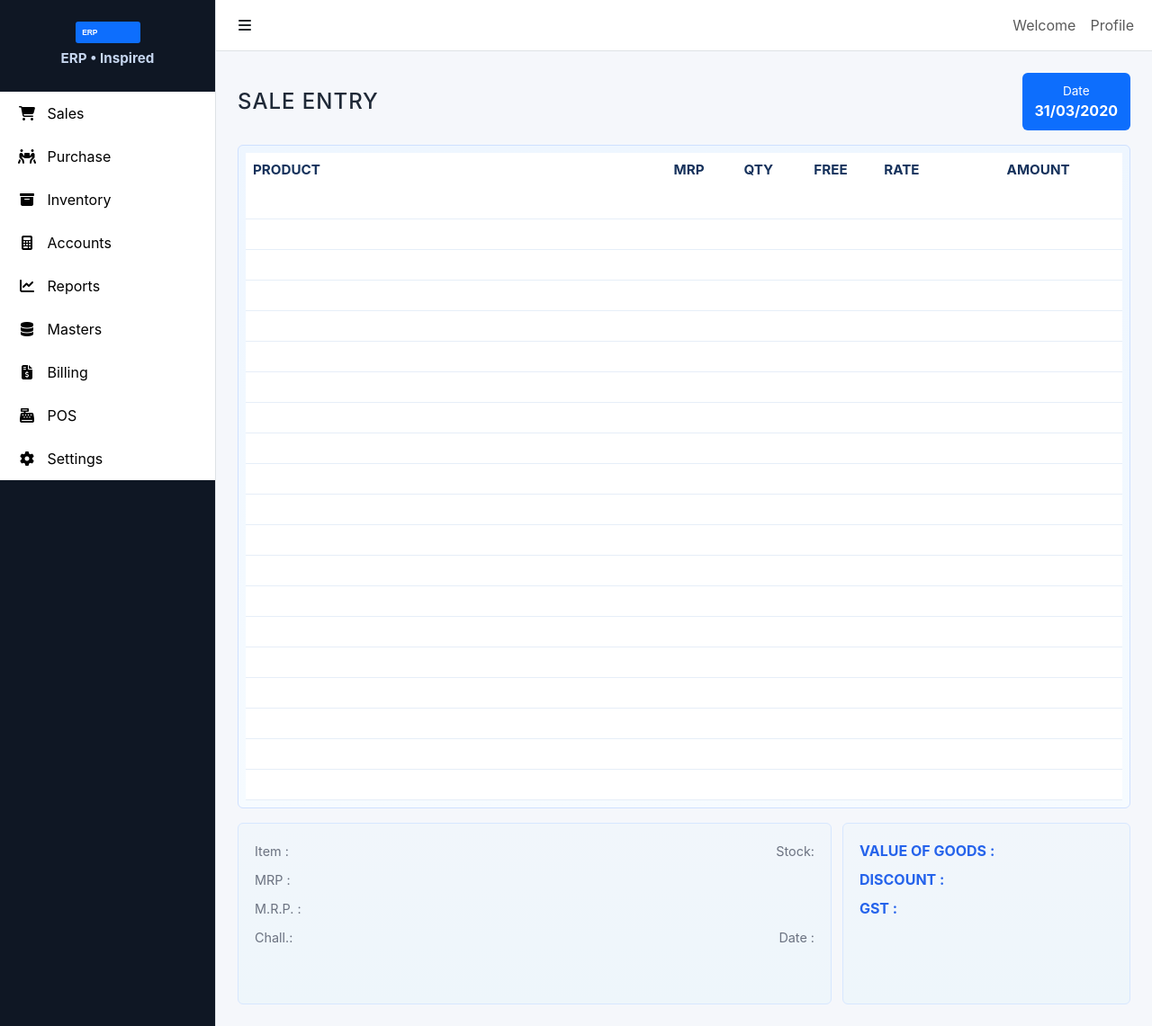
After one commit to Shivam-solutions/startup, a Django app: page /sales-entry/ in a window 1280 px wide. The commit adds this page. Shown: the whole page at 90% size. Run offline with Django 4.2, Linux system fonts and the light colour scheme; lists and menus that the app fills with data are empty.

Commit message:
added sales entry template

```diff
--- a/dashboard/templates/dashboard/base.html
+++ b/dashboard/templates/dashboard/base.html
@@ -17,11 +17,18 @@
           <img src="{% static 'dashboard/images/logo.svg' %}" alt="logo" class="logo">
           <div class="brand-text">ERP • Inspired</div>
         </div>
+
         <div class="list-group list-group-flush">
           {% for item in menu %}
-            <a href="#" class="list-group-item list-group-item-action sidebar-item">
-              <i class="fa {{ item.icon }} me-2"></i> {{ item.name }}
-            </a>
+            {% if item.name == 'Sales' %}
+              <a href="{% url 'sales_entry' %}" class="list-group-item list-group-item-action sidebar-item">
+                <i class="fa {{ item.icon }} me-2"></i> {{ item.name }}
+              </a>
+            {% else %}
+              <a href="#" class="list-group-item list-group-item-action sidebar-item">
+                <i class="fa {{ item.icon }} me-2"></i> {{ item.name }}
+              </a>
+            {% endif %}
           {% endfor %}
         </div>
       </div>
@@ -29,22 +36,20 @@
 
       <!-- Page content -->
       <div id="page-content-wrapper" class="w-100">
+
         <nav class="navbar navbar-expand-lg navbar-light border-bottom">
           <div class="container-fluid">
-            <button class="btn btn-sm btn-outline-secondary" id="sidebarToggle"><i class="fa fa-bars"></i></button>
+            <button class="btn" id="menu-toggle"><i class="fa fa-bars"></i></button>
 
-            <form class="d-none d-md-flex ms-3" role="search">
-              <input class="form-control form-control-sm" type="search" placeholder="Search (invoices, items, parties)" aria-label="Search">
-            </form>
-
-            <div class="ms-auto d-flex align-items-center">
-              <div class="me-3 text-end d-none d-md-block">
-                <div style="font-size:0.9rem">Welcome, Admin</div>
-                <div style="font-size:0.75rem;color:#666">Last login: --</div>
-              </div>
-              <div class="avatar">
-                <i class="fa fa-user-circle fa-2x"></i>
-              </div>
+            <div class="collapse navbar-collapse" id="navbarSupportedContent">
+              <ul class="navbar-nav ms-auto mt-2 mt-lg-0">
+                <li class="nav-item">
+                  <a class="nav-link" href="#">Welcome</a>
+                </li>
+                <li class="nav-item">
+                  <a class="nav-link" href="#">Profile</a>
+                </li>
+              </ul>
             </div>
           </div>
         </nav>
--- /dev/null
+++ b/dashboard/templates/dashboard/sales_entry.html
@@ -0,0 +1,85 @@
+{% extends 'dashboard/base.html' %}
+{% block content %}
+<style>
+/* Page-local styles for Sales Entry */
+.sale-entry .sale-header h4{letter-spacing:1px;color:#1f2937}
+.sale-entry .date-box{background:#0d6efd;border-radius:6px;padding:10px 14px;color:white;text-align:center}
+.sale-table { background: linear-gradient(#eef6ff,#f6fbff); border:1px solid #cfe0ff; border-radius:6px; padding:0; }
+.sale-table table thead th{font-weight:700; font-size:0.95rem; color:#16325c; border-bottom:1px solid rgba(0,0,0,0); text-align:left}
+.sale-table table tbody td{ border-bottom:1px solid #e6eef8; height:34px; vertical-align:middle; padding:0.5rem; }
+.sale-bottom { margin-top:16px; display:flex; gap:12px; }
+.sale-left, .sale-right { background:linear-gradient(#f1f6fb,#eef6fb); border:1px solid #d7e7ff; border-radius:6px; padding:18px; }
+.sale-left{ flex:1; min-height:180px; }
+.sale-right{ width:320px; }
+.sale-left .field { margin-bottom:10px; color:#2563eb; }
+.sale-right .label { color:#2563eb; font-weight:700; }
+.sale-right .value { float:right; font-weight:700; }
+.small-muted { color:#6b7280; font-size:0.9rem }
+</style>
+
+<div class="sale-entry">
+  <div class="sale-header d-flex justify-content-between align-items-center mb-3">
+    <h4 class="m-0">SALE ENTRY</h4>
+    <div class="date-box">
+      <div style="font-size:0.85rem;">Date</div>
+      <div style="font-weight:700;font-size:1rem;">31/03/2020</div>
+    </div>
+  </div>
+
+  <div class="sale-table p-2">
+    <table class="table table-borderless mb-0">
+      <thead>
+        <tr>
+          <th style="width:48%">PRODUCT</th>
+          <th style="width:8%">MRP</th>
+          <th style="width:8%">QTY</th>
+          <th style="width:8%">FREE</th>
+          <th style="width:14%">RATE</th>
+          <th style="width:14%">AMOUNT</th>
+        </tr>
+      </thead>
+      <tbody>
+        {% for i in rows %}
+        <tr>
+          <td></td>
+          <td></td>
+          <td></td>
+          <td></td>
+          <td></td>
+          <td></td>
+        </tr>
+        {% endfor %}
+      </tbody>
+    </table>
+  </div>
+
+  <div class="sale-bottom">
+    <div class="sale-left">
+      <div class="d-flex justify-content-between mb-2">
+        <div><span class="small-muted">Item :</span></div>
+        <div><span class="small-muted">Stock:</span></div>
+      </div>
+      <div class="d-flex justify-content-between mb-2">
+        <div><span class="small-muted">MRP :</span></div>
+        <div><span class="small-muted"> </span></div>
+      </div>
+      <div class="d-flex justify-content-between mb-2">
+        <div><span class="small-muted">M.R.P. :</span></div>
+        <div><span class="small-muted"> </span></div>
+      </div>
+      <div class="d-flex justify-content-between mb-2">
+        <div><span class="small-muted">Chall.:</span></div>
+        <div><span class="small-muted">Date :</span></div>
+      </div>
+    </div>
+
+    <div class="sale-right">
+      <div class="d-flex justify-content-between mb-2"><div class="label">VALUE OF GOODS :</div><div class="value"> </div></div>
+      <div class="d-flex justify-content-between mb-2"><div class="label">DISCOUNT :</div><div class="value"> </div></div>
+      <div class="d-flex justify-content-between mb-2"><div class="label">GST :</div><div class="value"> </div></div>
+      <div style="height:60px"></div>
+      <div class="d-flex justify-content-between mb-2"><div class="label"> </div><div class="value"> </div></div>
+    </div>
+  </div>
+</div>
+{% endblock %}
--- a/dashboard/urls.py
+++ b/dashboard/urls.py
@@ -3,4 +3,5 @@ from . import views
 
 urlpatterns = [
     path('', views.home, name='home'),
+    path('sales-entry/', views.sales_entry, name='sales_entry'),
 ]
--- a/dashboard/views.py
+++ b/dashboard/views.py
@@ -14,8 +14,8 @@ def home(request):
     ]
     stats = [
         {'title':'Total Sales','value':'₹ 12,45,800'},
-        {'title':'Stock Value','value':'₹ 4,12,300'},
-        {'title':'Receivables','value':'₹ 2,05,400'},
+        {'title':'Pending Receipts','value':'₹ 2,48,000'},
+        {'title':'Total Purchases','value':'₹ 5,88,200'},
         {'title':'GST Payable','value':'₹ 45,800'},
     ]
     quick_actions = ['New Sale', 'New Purchase', 'Add Item', 'New Customer', 'New Supplier', 'Receive Payment']
@@ -30,3 +30,24 @@ def home(request):
         'actions': quick_actions,
         'recent': recent
     })
+
+
+def sales_entry(request):
+    # Keep the same menu so the sidebar stays consistent
+    menu = [
+        {'name': 'Sales', 'icon': 'fa-shopping-cart'},
+        {'name': 'Purchase', 'icon': 'fa-people-carry'},
+        {'name': 'Inventory', 'icon': 'fa-archive'},
+        {'name': 'Accounts', 'icon': 'fa-calculator'},
+        {'name': 'Reports', 'icon': 'fa-chart-line'},
+        {'name': 'Masters', 'icon': 'fa-database'},
+        {'name': 'Billing', 'icon': 'fa-file-invoice-dollar'},
+        {'name': 'POS', 'icon': 'fa-cash-register'},
+        {'name': 'Settings', 'icon': 'fa-cog'},
+    ]
+    # Render 20 empty table rows (visual placeholder like the image)
+    rows = range(20)
+    return render(request, 'dashboard/sales_entry.html', {
+        'menu': menu,
+        'rows': rows
+    })
```
